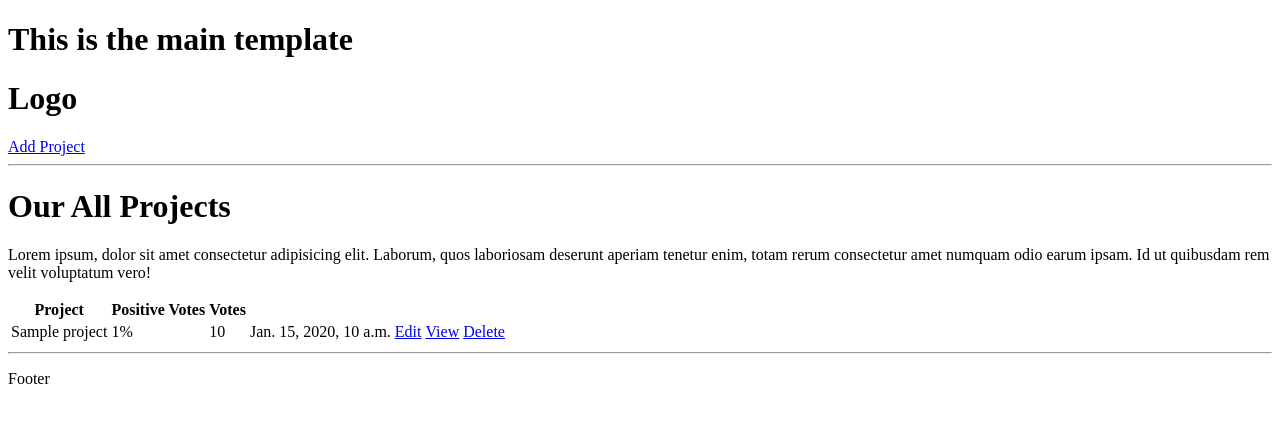
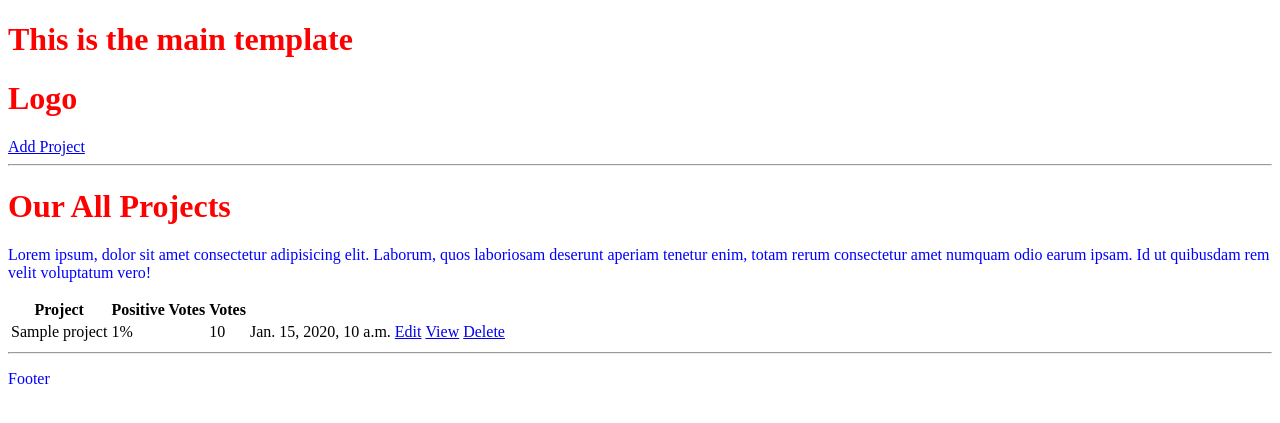
Before and after one commit to pydeveloperashish/DevSearch-Project-Django, a Django app: template projects/templates/projects/projects.html in a window 1280 px wide. Shown: the top 423 px of the page. Run offline with Django 4.2, Linux system fonts and the light colour scheme; the template is opened without the code that fills it: values that come from a table or form of the project are taken from there, others are empty; tables that the repository leaves empty hold one stand-in row (values such as "Sample post"); parts of the project's set-up code (start-up, migrations or seed data) failed here and were passed over.

Commit message:
css files added

```diff
--- a/devsearch/settings.py
+++ b/devsearch/settings.py
@@ -121,6 +121,10 @@ USE_TZ = True
 
 STATIC_URL = 'static/'
 
+STATICFILES_DIRS = [
+    os.path.join(BASE_DIR, 'static')
+]
+
 # Default primary key field type
 # https://docs.djangoproject.com/en/4.2/ref/settings/#default-auto-field
 
--- /dev/null
+++ b/static/styles/main.css
@@ -0,0 +1,7 @@
+h1 {
+    color: red;
+}
+
+p {
+    color: blue;
+}
--- a/templates/main.html
+++ b/templates/main.html
@@ -1,9 +1,11 @@
 <!DOCTYPE html>
+{% load static %}
 <html lang="en">
 <head>
     <meta charset="UTF-8">
     <meta name="viewport" content="width=device-width, initial-scale=1.0">
     <title>DevSearch</title>
+    <link rel="stylesheet" type="text/css" media="screen" href="{% static 'styles/main.css' %}">
 </head>
 <body>
     <h1>This is the main template</h1>
```
